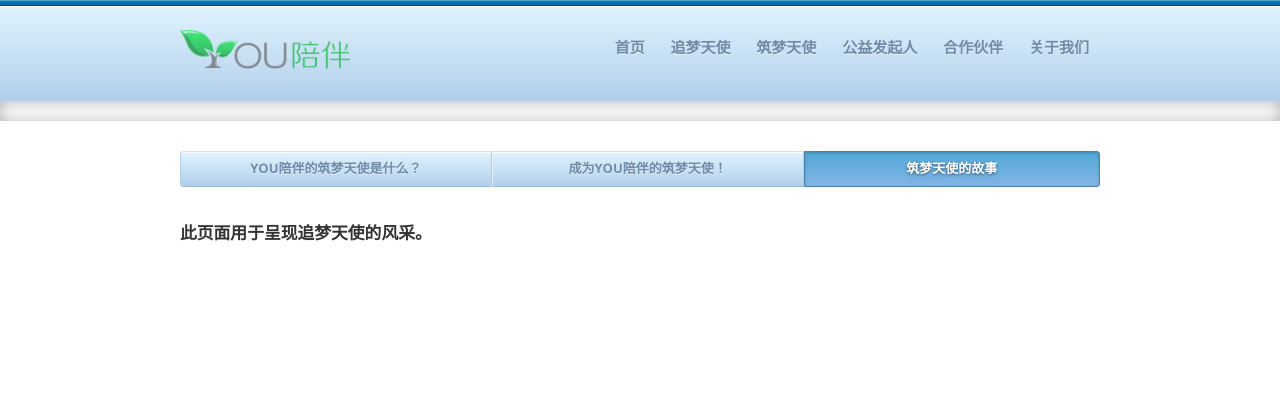
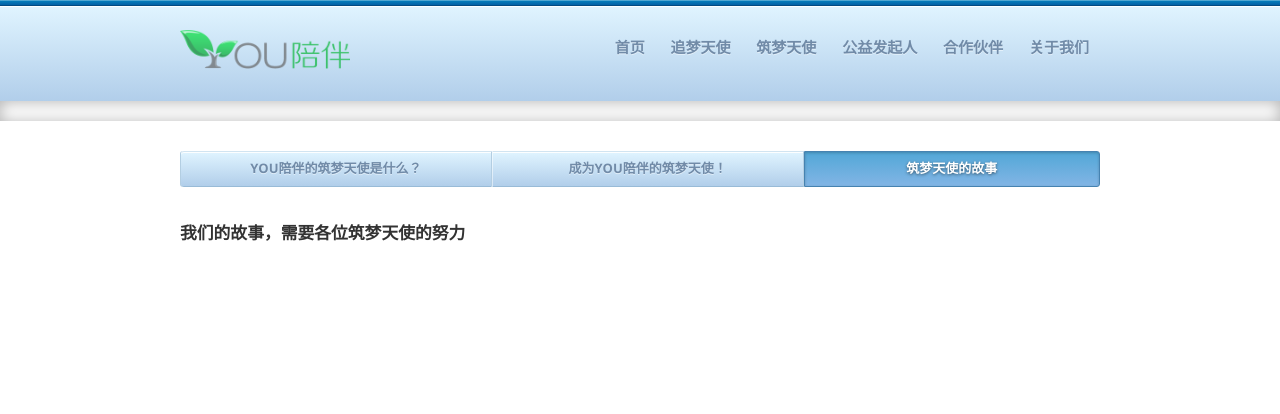
Before and after one commit to youpeiban/youpeiban.github.io, a Jekyll site: the page built from volunteers/our-story/index.html, in a window 1280 px wide. Shown: the top 414 px of the page. Built offline with Jekyll 4.4.1, drawn with Linux system fonts in a browser that asks for light colours; Markdown is read by kramdown in place of the engine named in the settings.

Commit message:
筑梦故事

```diff
--- a/volunteers/our-story/index.html
+++ b/volunteers/our-story/index.html
@@ -6,6 +6,6 @@ subpage: special
 
 <div class="three-quarters">
   <div class="content">
-    <h3>此页面用于呈现追梦天使的风采。</h3>
+    <h3>我们的故事，需要各位筑梦天使的努力</h3>
   </div>
 </div>
```
